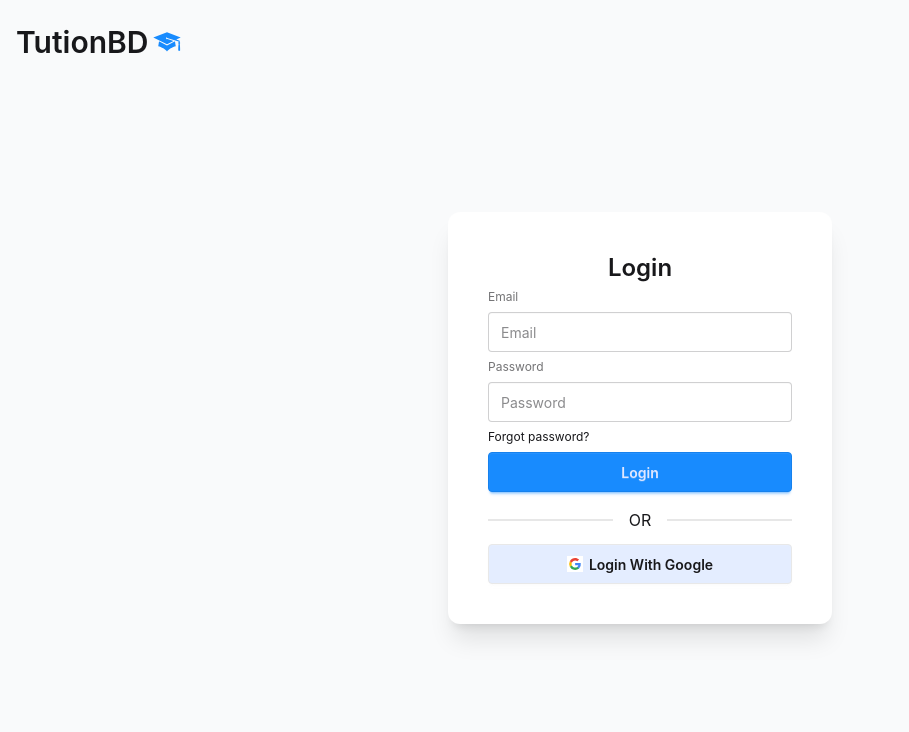
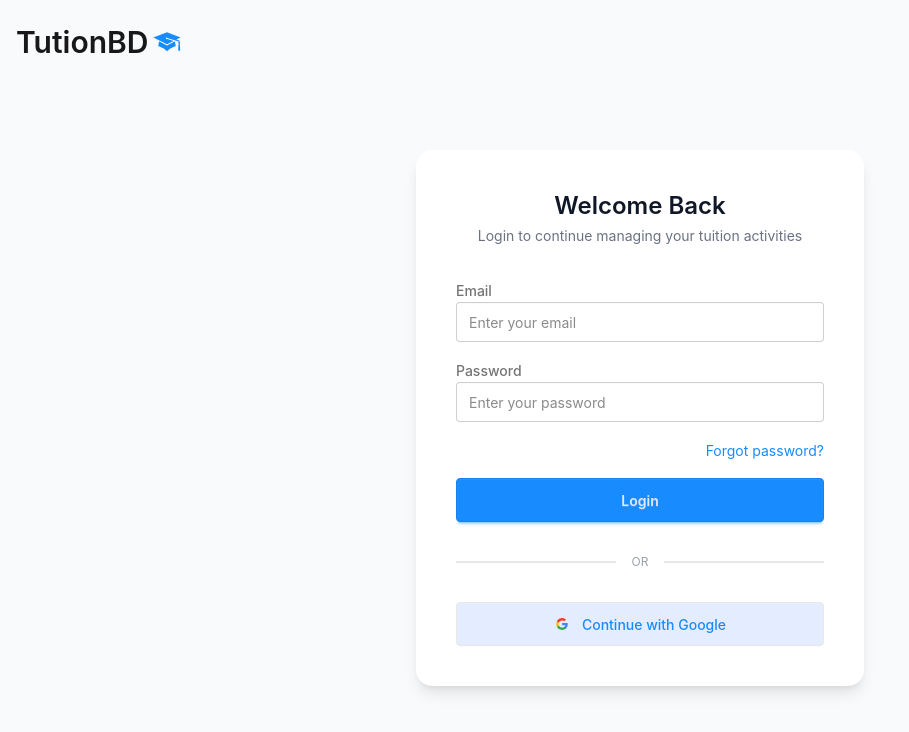
Before and after one commit to joybappy2/E-Tution-Client, a React (Vite) app: page /login in a window 1280 px wide. Shown: the top 732 px of the page, without its empty margins (0-909 px from the left). Built offline with nearby package versions, Linux system fonts and the light colour scheme; no server answers.

Commit message:
login page ui redesigned

```diff
--- a/src/pages/Home/Home.jsx
+++ b/src/pages/Home/Home.jsx
@@ -9,6 +9,7 @@ import {
   FaUserCheck,
   FaSearch,
   FaShieldAlt,
+  FaCheckCircle,
 } from "react-icons/fa";
 
 const Home = () => {
@@ -44,7 +45,7 @@ const Home = () => {
             <span className="text-[#188bfe]">Activities Online</span>
           </h1>
 
-          <p className="mt-4 text-gray-500 text-sm md:text-base max-w-sm mx-auto md:md-0 leading-relaxed">
+          <p className="mt-4 text-gray-500 text-sm md:text-base max-w-sm md:md-0 leading-relaxed">
             A simple platform to manage tuition activities. Tution Post, Apply
             Tution, Online Payment.
           </p>
@@ -168,12 +169,16 @@ const Home = () => {
                   />
                 </div>
 
-                <h3 className="font-semibold text-gray-900 mt-4 text-lg">
-                  {tutor?.name || "Anonymous Tutor"}
+                <h3 className="font-semibold text-gray-900 mt-4 text-lg flex items-center gap-1">
+                  <span> {tutor?.name || "Anonymous Tutor"}</span>{" "}
+                  <span>
+                    {tutor?.verificationStatus === "verified" && (
+                      <FaCheckCircle color="#188bfe"></FaCheckCircle>
+                    )}
+                  </span>
                 </h3>
-                <p className="text-sm text-gray-500 font-medium">
-                  {tutor?.subject || "All Subjects"} ·{" "}
-                  {tutor?.experience || "0"} Years Experience
+                <p className="text-sm text-gray-500 font-medium flex items-center gap-1">
+                  {tutor?.email}
                 </p>
 
                 <Link
--- a/src/pages/Login/Login.jsx
+++ b/src/pages/Login/Login.jsx
@@ -37,87 +37,96 @@ const Login = () => {
   };
 
   return (
-    <div className="flex justify-center items-center min-h-[calc(100vh-100px)]">
-      <div className="p-10 bg-base-100 rounded-xl w-sm shadow-xl">
-        {/* -----REGISTER FORM-------- */}
-        <form onSubmit={handleSubmit(handleLogin)} className=" ">
-          <h2 className="text-xl md:text-2xl font-semibold text-center">
-            Login
+    <div className="flex justify-center items-center min-h-[calc(100vh-100px)] px-4 bg-gray-50">
+      <div className="w-full max-w-md bg-base-100 rounded-2xl shadow-lg p-8 md:p-10">
+        {/* ----- LOGIN FORM ----- */}
+        <form onSubmit={handleSubmit(handleLogin)}>
+          <div className="text-center mb-8">
+            <h2 className="text-2xl font-semibold text-gray-900">
+              Welcome Back
             </h2>
-          <fieldset className="fieldset">
-            {/* email */}
-            <label className="label">Email</label>
+            <p className="text-sm text-gray-500 mt-1">
+              Login to continue managing your tuition activities
+            </p>
+          </div>
+
+          <div className="space-y-4">
+            {/* Email */}
+            <div>
+              <label className="label text-sm font-medium">Email</label>
               <input
                 type="email"
-              className="input w-full"
-              placeholder="Email"
+                className="input input-bordered w-full"
+                placeholder="Enter your email"
                 {...register("email", { required: true })}
               />
+            </div>
 
-            {/* password */}
-            <label className="label">Password</label>
+            {/* Password */}
+            <div>
+              <label className="label text-sm font-medium">Password</label>
               <input
                 type="password"
-              className="input w-full"
-              placeholder="Password"
+                className="input input-bordered w-full"
+                placeholder="Enter your password"
                 {...register("password", { minLength: 6, required: true })}
               />
               {errors.password?.type === "minLength" && (
-              <p className="text-error">
+                <p className="text-error text-xs mt-1">
                   Password can't be less than 6 characters.
                 </p>
               )}
               {errors.password?.type === "required" && (
-              <p className="text-error">Password is required.</p>
+                <p className="text-error text-xs mt-1">Password is required.</p>
               )}
+            </div>
 
-            <div>
-              <a className="link link-hover">Forgot password?</a>
+            {/* Forgot password */}
+            <div className="text-right">
+              <a className="text-sm text-[#188bfe] hover:underline cursor-pointer">
+                Forgot password?
+              </a>
             </div>
-            <Button className="btn-primary">
-              <span>Login</span>
-            </Button>
-          </fieldset>
+
+            {/* Login Button */}
+            <Button className="btn-primary w-full h-11">Login</Button>
+          </div>
         </form>
 
-        {/* -------DIVIDER------ */}
-        <div className="flex w-full flex-col">
-          <div className="divider">OR</div>
+        {/* Divider */}
+        <div className="my-8">
+          <div className="divider text-xs text-gray-400">OR</div>
         </div>
 
-        {/* -------Google------ */}
+        {/* Google Login */}
         <div onClick={handleGoogleLogin}>
-          <Button className=" bg-[#5289ff27] w-full">
-            <span>
+          <Button className="w-full h-11 bg-[#5289ff27] text-[#188bfe] hover:bg-[#188bfe15] transition">
+            <span className="flex items-center justify-center gap-3">
               <svg
                 aria-label="Google logo"
                 width="16"
                 height="16"
-                xmlns="http://www.w3.org/2000/svg"
                 viewBox="0 0 512 512"
               >
-                <g>
-                  <path d="m0 0H512V512H0" fill="#fff"></path>
                 <path
                   fill="#34a853"
                   d="M153 292c30 82 118 95 171 60h62v48A192 192 0 0190 341"
-                  ></path>
+                />
                 <path
                   fill="#4285f4"
                   d="m386 400a140 175 0 0053-179H260v74h102q-7 37-38 57"
-                  ></path>
+                />
                 <path
                   fill="#fbbc02"
                   d="m90 341a208 200 0 010-171l63 49q-12 37 0 73"
-                  ></path>
+                />
                 <path
                   fill="#ea4335"
                   d="m153 219c22-69 116-109 179-50l55-54c-78-75-230-72-297 55"
-                  ></path>
-                </g>
+                />
               </svg>
+              <span className="font-medium">Continue with Google</span>
             </span>
-            Login With Google
           </Button>
         </div>
       </div>
```
Lines whose indentation alone changed are shown as unchanged.
